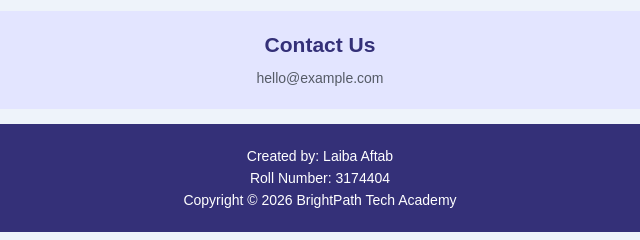
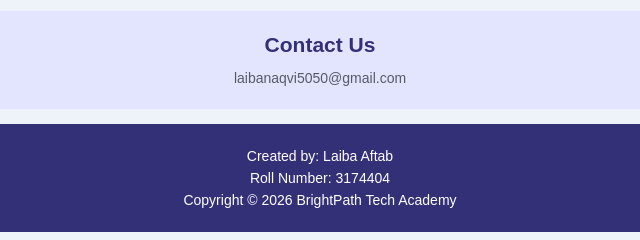
Before and after one commit to itsleena57-lgtm/midterm-code-academy, a plain HTML site: page index.html in a window 1280 px wide. Shown: the part 885-1125 px from the top of the page, 320-960 px from the left. Drawn offline with Linux system fonts and the light colour scheme.

Commit message:
email replace with own eamil

```diff
--- a/index.html
+++ b/index.html
@@ -184,8 +184,8 @@
         <h2>Contact Us</h2>
 
         <p>
-            <a href="mailto:hello@example.com">
-                hello@example.com
+            <a href="mailto:laibanaqvi5050@gmail.com">
+                laibanaqvi5050@gmail.com
             </a>
         </p>
 
```
